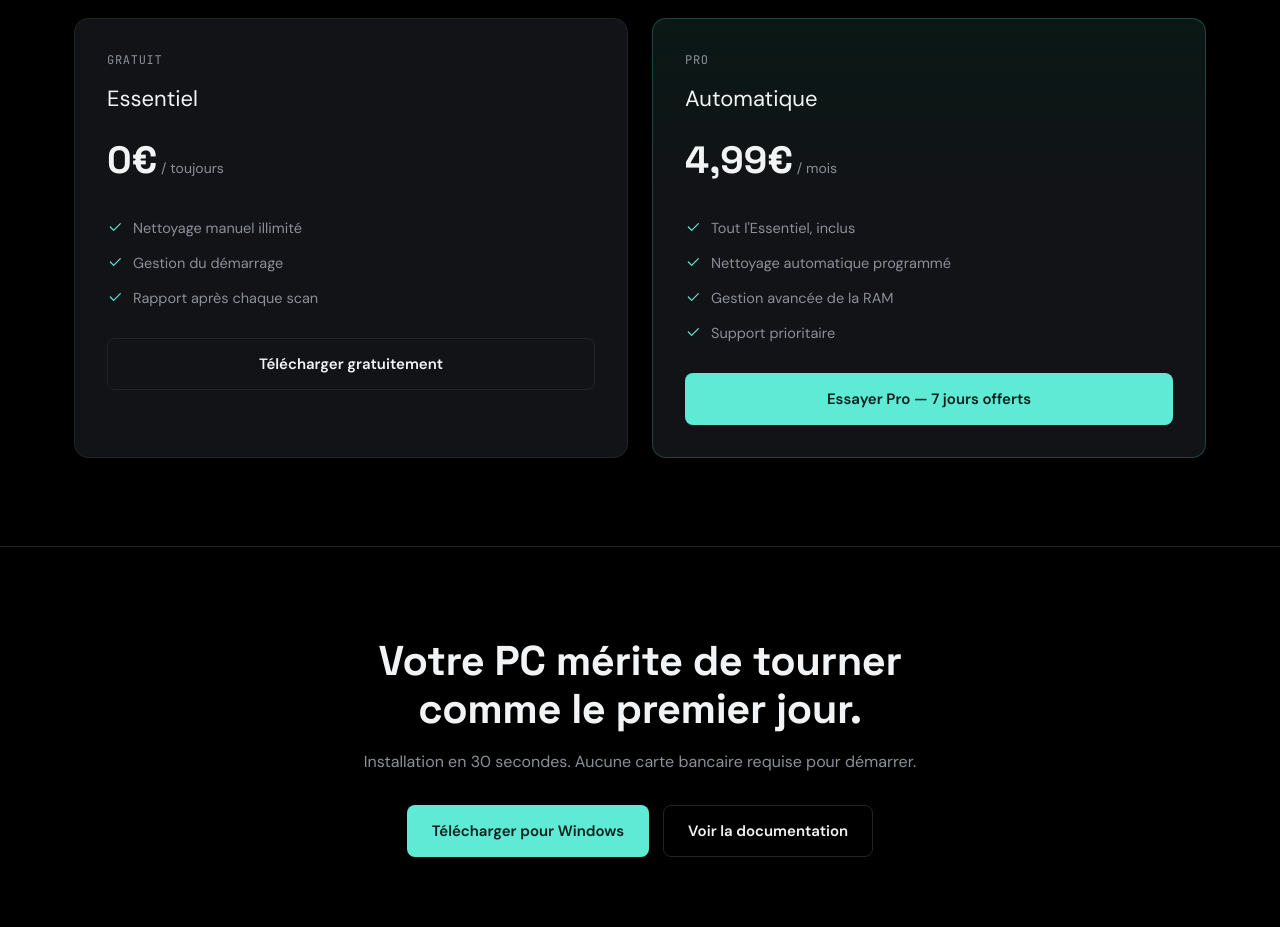
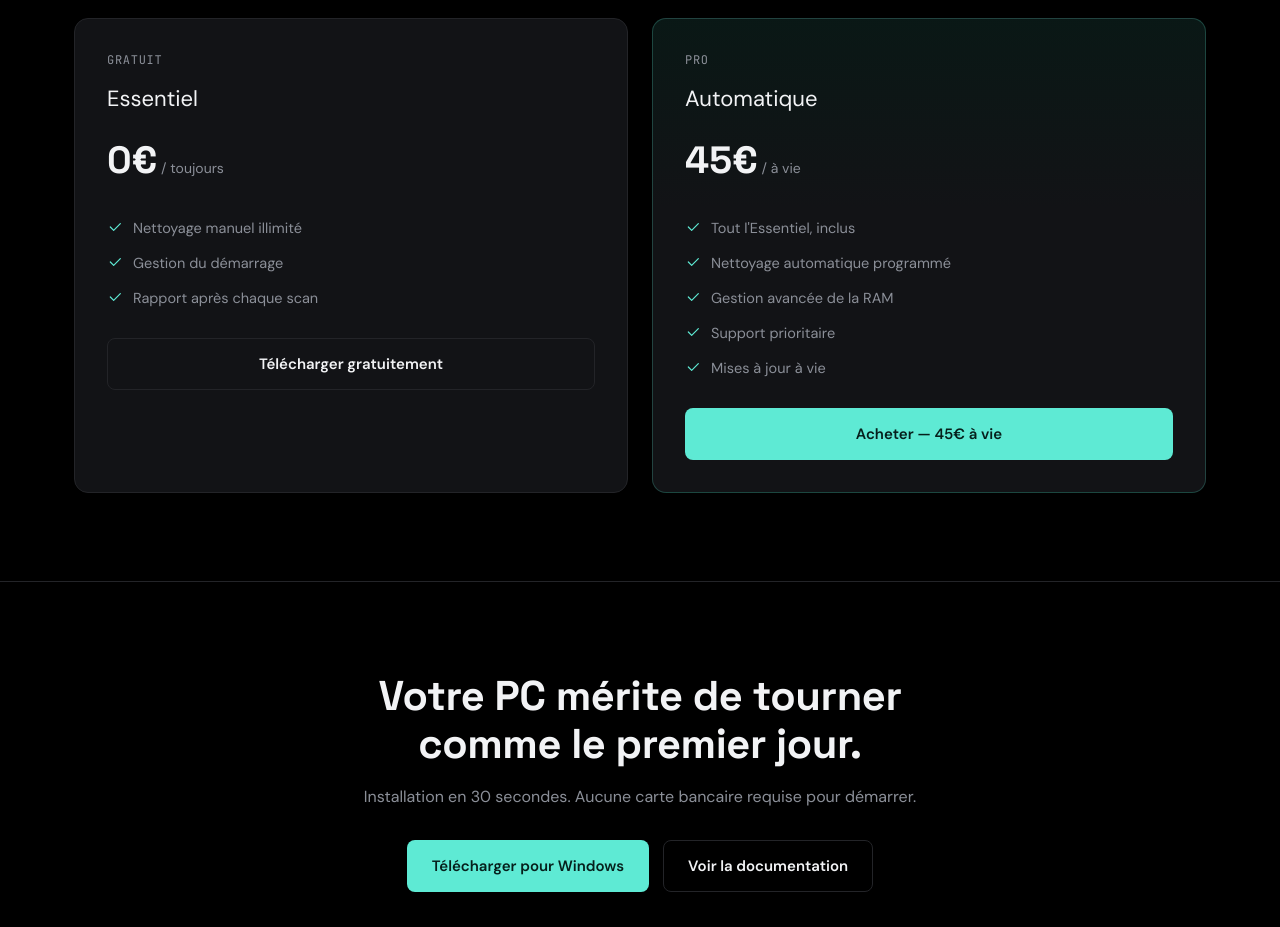
Before and after one commit to slntim/MagicFPS.github.io, a plain HTML site: page index.html in a window 1280 px wide. Shown: the part 3600-4527 px from the top of the page. Drawn offline with Linux system fonts and the light colour scheme.

Commit message:
index.html

```diff
--- a/index.html
+++ b/index.html
@@ -570,14 +570,15 @@
       <div class="price-card price-card--pro">
         <div class="price-card__tag">Pro</div>
         <div class="price-card__name">Automatique</div>
-        <div class="price-card__price">4,99€<span> / mois</span></div>
+        <div class="price-card__price">45€<span> / à vie</span></div>
         <ul class="price-card__list">
           <li><svg viewBox="0 0 24 24" fill="none" stroke-width="1.8"><path d="M5 12l5 5L20 7" stroke-linecap="round" stroke-linejoin="round"/></svg>Tout l'Essentiel, inclus</li>
           <li><svg viewBox="0 0 24 24" fill="none" stroke-width="1.8"><path d="M5 12l5 5L20 7" stroke-linecap="round" stroke-linejoin="round"/></svg>Nettoyage automatique programmé</li>
           <li><svg viewBox="0 0 24 24" fill="none" stroke-width="1.8"><path d="M5 12l5 5L20 7" stroke-linecap="round" stroke-linejoin="round"/></svg>Gestion avancée de la RAM</li>
           <li><svg viewBox="0 0 24 24" fill="none" stroke-width="1.8"><path d="M5 12l5 5L20 7" stroke-linecap="round" stroke-linejoin="round"/></svg>Support prioritaire</li>
+          <li><svg viewBox="0 0 24 24" fill="none" stroke-width="1.8"><path d="M5 12l5 5L20 7" stroke-linecap="round" stroke-linejoin="round"/></svg>Mises à jour à vie</li>
         </ul>
-        <a href="https://mega.nz/file/7VUAWY7T#ecl1sOP7iSS2VN_EbNoNxS5iBZDmHtU6G7yeohTf3Rw" class="btn btn--primary btn--block" target="_blank">Essayer Pro — 7 jours offerts</a>
+        <a href="https://discord.gg/eNbwG4yM3K" class="btn btn--primary btn--block" target="_blank">Acheter — 45€ à vie</a>
       </div>
     </div>
   </div>
```
